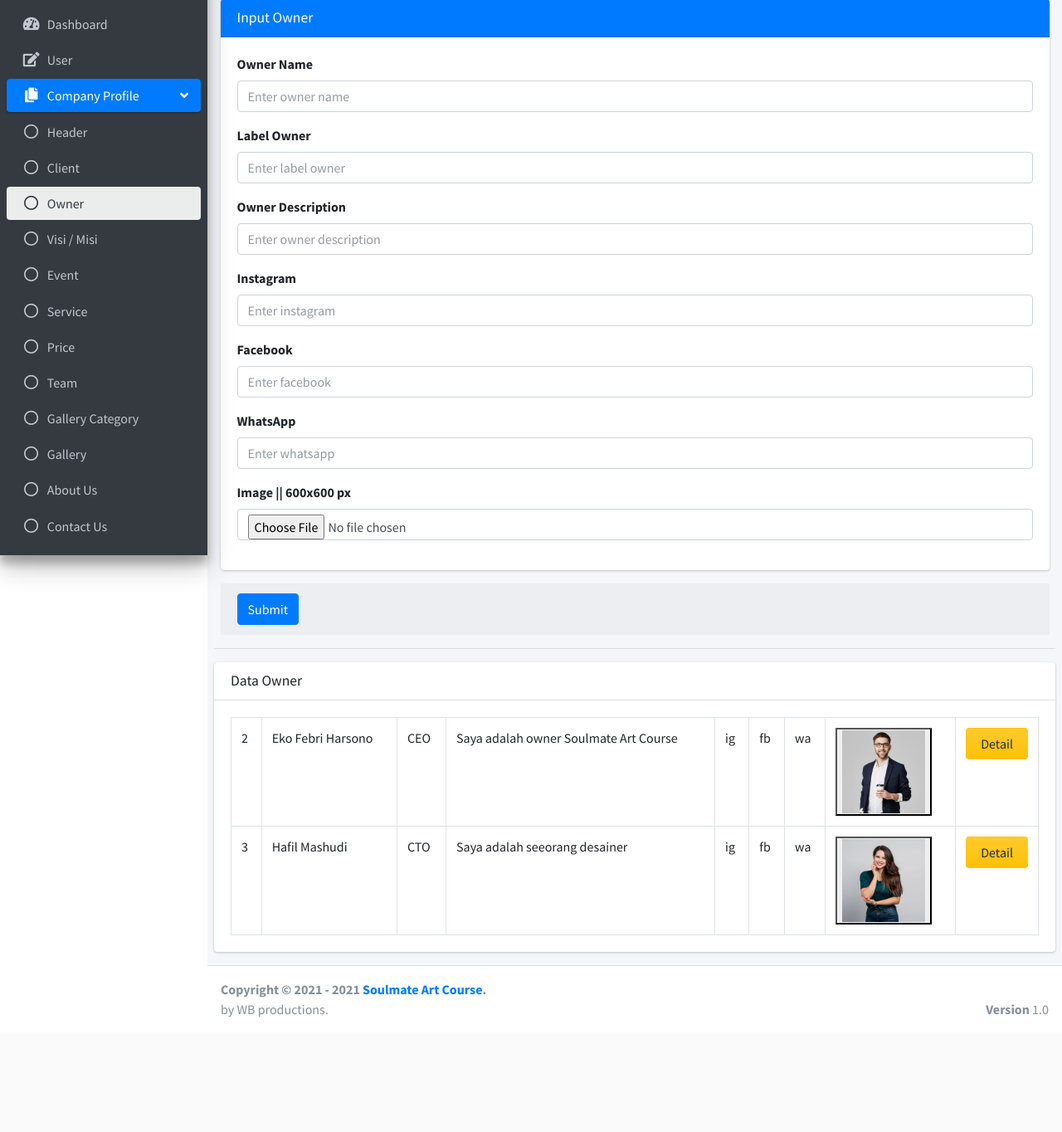
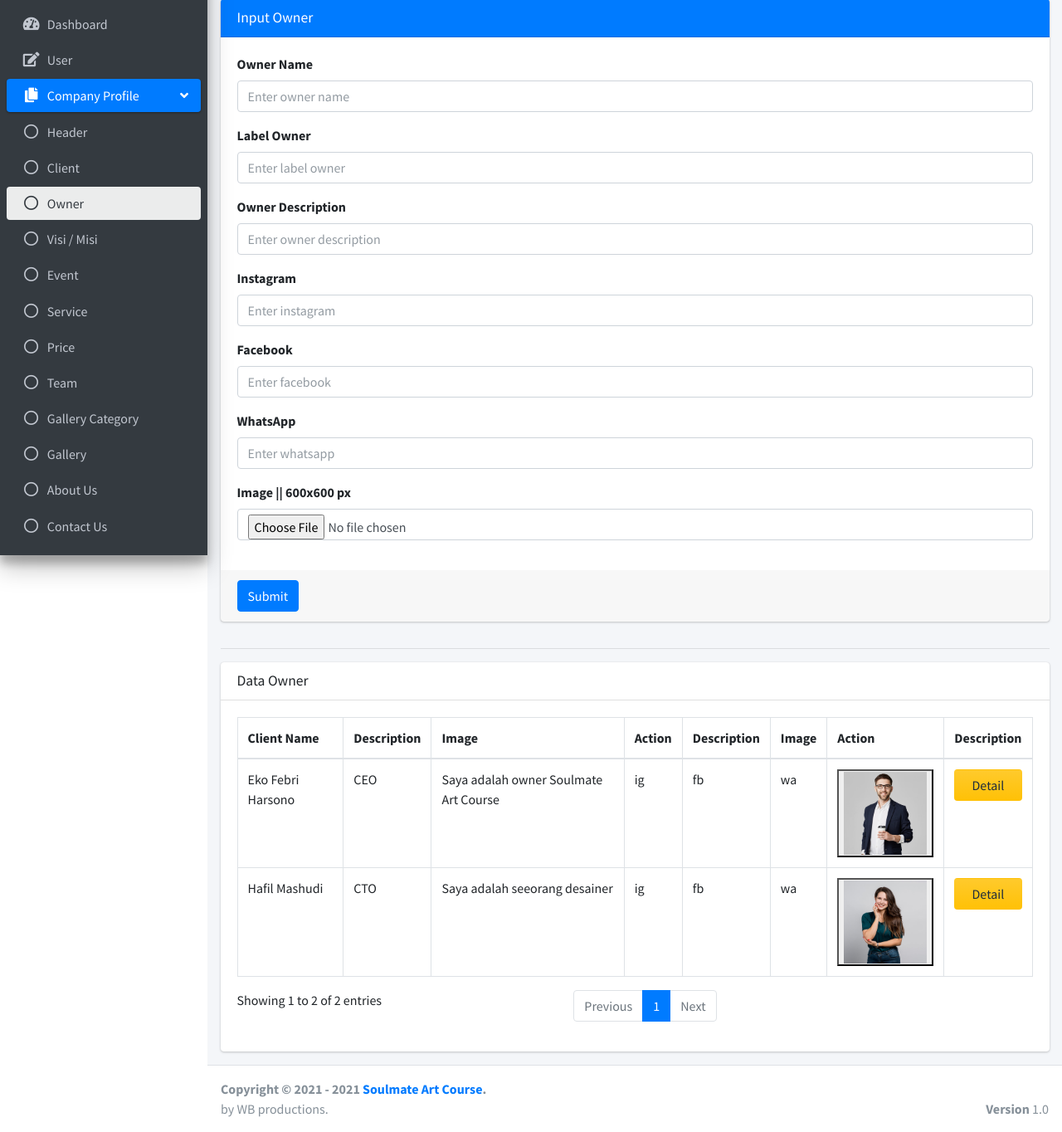
Before and after one commit to ekofebriharsono/Admin-Soulmate-Art-Course, a PHP site: page /Admin-Soulmate-Art-Course/pages/companyProfile/owner.php in a window 1280 px wide. Shown: the part 131-1495 px from the top of the page at 83% size. Before the commit the page ends 1357 px from the top, so only its background shows below. Run offline with PHP 8.4, Linux system fonts and the light colour scheme; a user stored in the database is signed in; data comes from the database, SQL or seed files in the repository; some libraries are stand-ins or nearby versions.

Commit message:
get bug owner

```diff
--- a/pages/companyProfile/owner.php
+++ b/pages/companyProfile/owner.php
@@ -63,7 +63,6 @@ if ($_SESSION["id"] == null || $_SESSION["id"] == "") {
                         <!-- /.row -->
                         <!-- Main row -->
                         <div class="row">
-
                             <div class="col-md-12">
                                 <!-- general form elements -->
                                 <div class="card card-primary">
@@ -103,9 +102,7 @@ if ($_SESSION["id"] == null || $_SESSION["id"] == "") {
                                                 <input type="file" class="form-control" name="image">
                                             </div>
                                         </div>
-                                </div>
                                         <!-- /.card-body -->
-
                                         <div class="card-footer">
                                             <button type="submit" class="btn btn-primary" name="submitInsertOwner">Submit</button>
                                         </div>
@@ -113,7 +110,6 @@ if ($_SESSION["id"] == null || $_SESSION["id"] == "") {
                                 </div>
                                 <!-- /.card -->
                             </div>
-
                         </div>
                         <hr>
                         <div class="row">
@@ -129,11 +125,22 @@ if ($_SESSION["id"] == null || $_SESSION["id"] == "") {
                                             $res = mysqli_query($conn, $sql);
                                         ?>
                                         <table id="example2" class="table table-bordered table-hover">
+                                        <thead>
+                                                <tr>
+                                                    <th>Client Name</th>
+                                                    <th>Description</th>
+                                                    <th>Image</th>
+                                                    <th>Action</th>
+                                                    <th>Description</th>
+                                                    <th>Image</th>
+                                                    <th>Action</th>
+                                                    <th>Description</th>
 
+                                                </tr>
+                                            </thead>
                                             <tbody>
                                                 <?php while ($row = mysqli_fetch_array($res)) { ?>
                                                     <tr>
-                                                    <td><?php echo $row['id_owner']; ?></td>
                                                         <td><?php echo $row['owner_name']; ?></td>
                                                         <td><?php echo $row['label_owner']; ?></td>
                                                         <td><?php echo $row['owner_descriptions']; ?></td>
@@ -211,7 +218,8 @@ if ($_SESSION["id"] == null || $_SESSION["id"] == "") {
                                                                                 <input type="text" class="form-control" name="whatsapp" placeholder="Enter whatsapp" value="<?php echo $row['whatsapp']; ?>">
                                                                             </div>
                                                                             <div class="form-group">
-                                                                            <label for="exampleInputEmail1">Image || 400x173 px </label>
+                                                                                <label for="exampleInputEmail1">Image || 400x173 px
+                                                                                </label>
                                                                                 <input type="file" class="form-control" name="image">
                                                                             </div>
                                                                         </div>
@@ -236,11 +244,9 @@ if ($_SESSION["id"] == null || $_SESSION["id"] == "") {
                                                     </div>
                                                 <?php } ?>
                                             </tbody>
-
                                         </table>
                                     </div>
                                     <!-- /.card-body -->
-
                                 </div>
                             </div>
                         </div>
```
Lines whose indentation alone changed are shown as unchanged.
